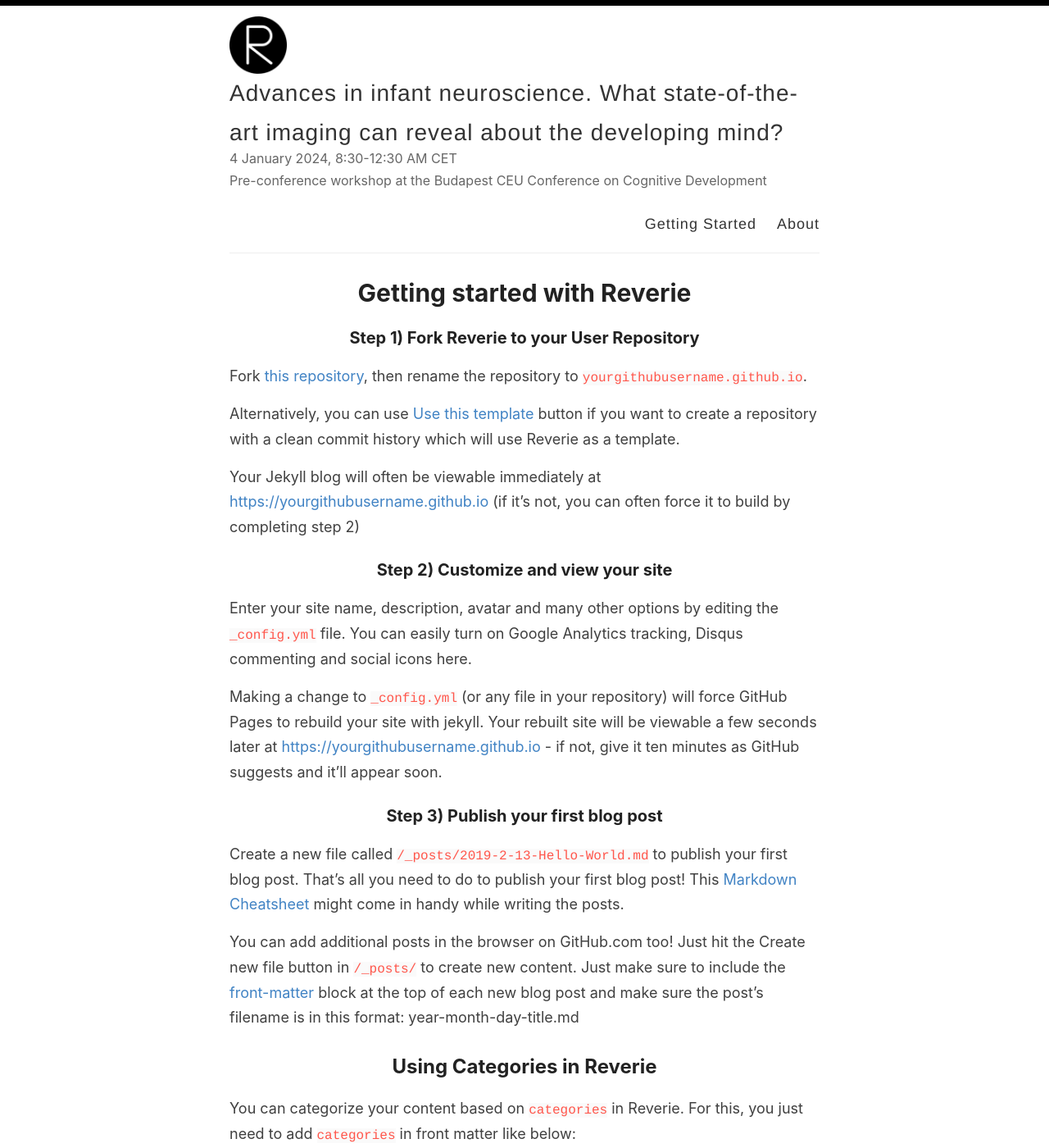
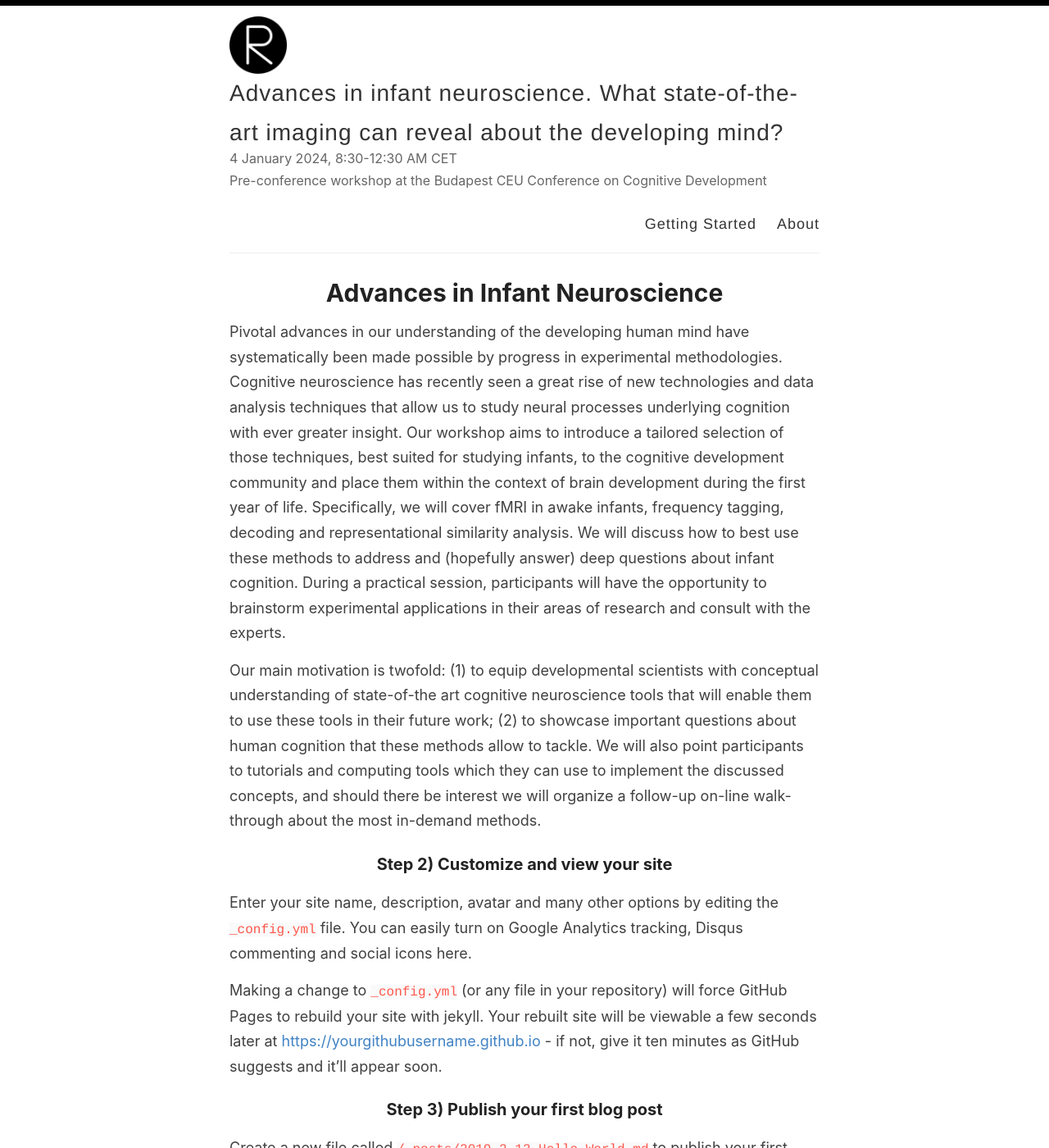
Before and after one commit to infant-neuroscience/infant-neuroscience.github.io, a Jekyll site: the page built from _pages/getting-started.md, in a window 1280 px wide and 1400 px high. Shown: the whole window at 82% size. Built offline with Jekyll 4.4.1, drawn with Linux system fonts in a browser that asks for light colours.

Commit message:
Edit getting started.

```diff
--- a/_pages/getting-started.md
+++ b/_pages/getting-started.md
@@ -1,16 +1,13 @@
 ---
 layout: page
-title: Getting started with Reverie
+title: Advances in Infant Neuroscience
 permalink: /getting-started/
 ---
+Pivotal advances in our understanding of the developing human mind have systematically been made possible by progress in experimental methodologies. Cognitive neuroscience has recently seen a great rise of new technologies and data analysis techniques that allow us to study neural processes underlying cognition with ever greater insight. Our workshop aims to introduce a tailored selection of those techniques, best suited for studying infants, to the cognitive development community and place them within the context of brain development during the first year of life. Specifically, we will cover fMRI in awake infants, frequency tagging, decoding and representational similarity analysis. We will discuss how to best use these methods to address and (hopefully answer) deep questions about infant cognition. During a practical session, participants will have the opportunity to brainstorm experimental applications in their areas of research and consult with the experts.
 
-### Step 1) Fork Reverie to your User Repository
 
-Fork [this repository](https://github.com/amitmerchant1990/reverie), then rename the repository to `yourgithubusername.github.io`.
+Our main motivation is twofold: (1) to equip developmental scientists with conceptual understanding of state-of-the art cognitive neuroscience tools that will enable them to use these tools in their future work; (2) to showcase important questions about human cognition that these methods allow to tackle. We will also point participants to tutorials and computing tools which they can use to implement the discussed concepts, and should there be interest we will organize a follow-up on-line walk-through about the most in-demand methods.
 
-Alternatively, you can use [Use this template](https://github.com/amitmerchant1990/reverie/generate) button if you want to create a repository with a clean commit history which will use Reverie as a template.
-
-Your Jekyll blog will often be viewable immediately at <https://yourgithubusername.github.io> (if it's not, you can often force it to build by completing step 2)
 
 ### Step 2) Customize and view your site
 
```
